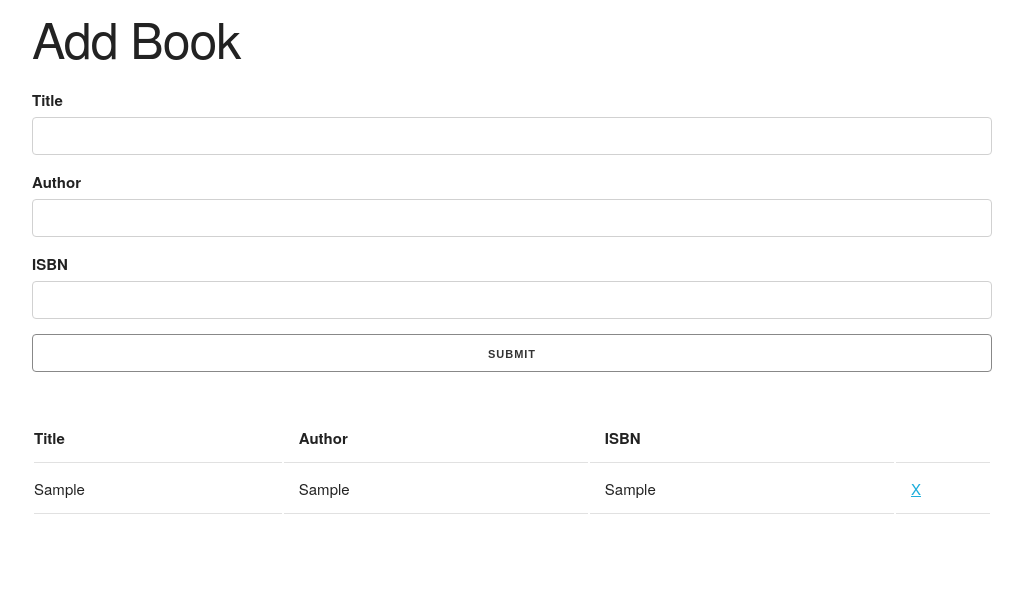
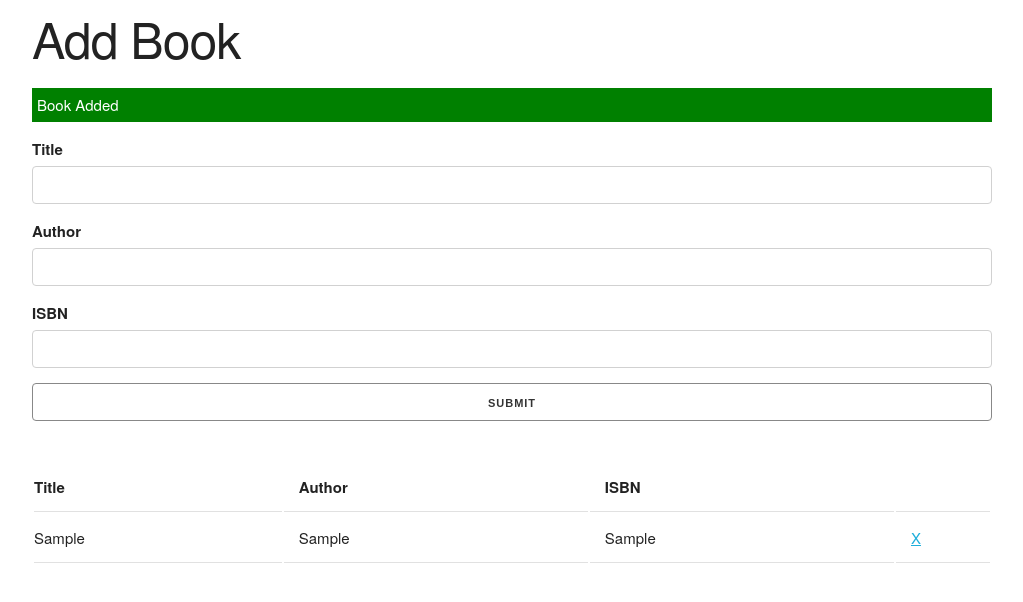
Before and after one commit to frankburleypcc/OOP-Book-List, a plain HTML site: page index.html in a window 1280 px wide. Both pictures are taken after typing "Sample", "Sample", "Sample" into the empty fields and a click on the input "Submit". Shown: the whole page, without its empty margins (128-1151 px from the left). Drawn offline with nearby package versions, Linux system fonts and the light colour scheme.

Commit message:
Validation with alerts

```diff
--- a/app.js
+++ b/app.js
@@ -25,6 +25,26 @@ UI.prototype.addBookToList = function(book){
 	`
 	list. appendChild(row);
 }
+	// Show Alert
+	UI.prototype.showAlert = function(message, className){
+		// Create Div
+		const div = document.createElement('div');
+		// Add Classes
+		div.className = `alert ${className}`;
+		// Add text node
+		div.appendChild(document.createTextNode(message));
+		// Get parent
+		const container = document.querySelector('.container');
+		// Get form
+		const form = document.querySelector('#book-form');
+		// Insert Alert
+		container.insertBefore(div, form);
+
+		// Timeout after 3 seconds
+		setTimeout(function(){
+			document.querySelector('.alert').remove();
+		}, 3000);
+	}
 
 // Clear fields function
 UI.prototype.clearFields = function(){
@@ -47,12 +67,20 @@ document.getElementById('book-form').addEventListener('submit',
 		// Instantiate UI
 		const ui = new UI();
 
-		// Add book to list
-		ui.addBookToList(book);
+		// Validate
+		if(title === '' || author === '' || isbn === '') {
+			// Error alert
+			ui.showAlert('Please fill in all fields', 'error');
+		} else {
+			// Add book to list
+			ui.addBookToList(book);
 
-		// Clear fields
-		ui.clearFields();
+			// Show success
+			ui.showAlert('Book Added', 'success');
 
+			// Clear fields
+			ui.clearFields();
+		}
 
 		e.preventDefault();
 
--- a/index.html
+++ b/index.html
@@ -12,7 +12,7 @@
             margin: 5px 0 15px 0;
         }
 
-        .sucess {
+        .success {
             background: green;
 
         }
```
